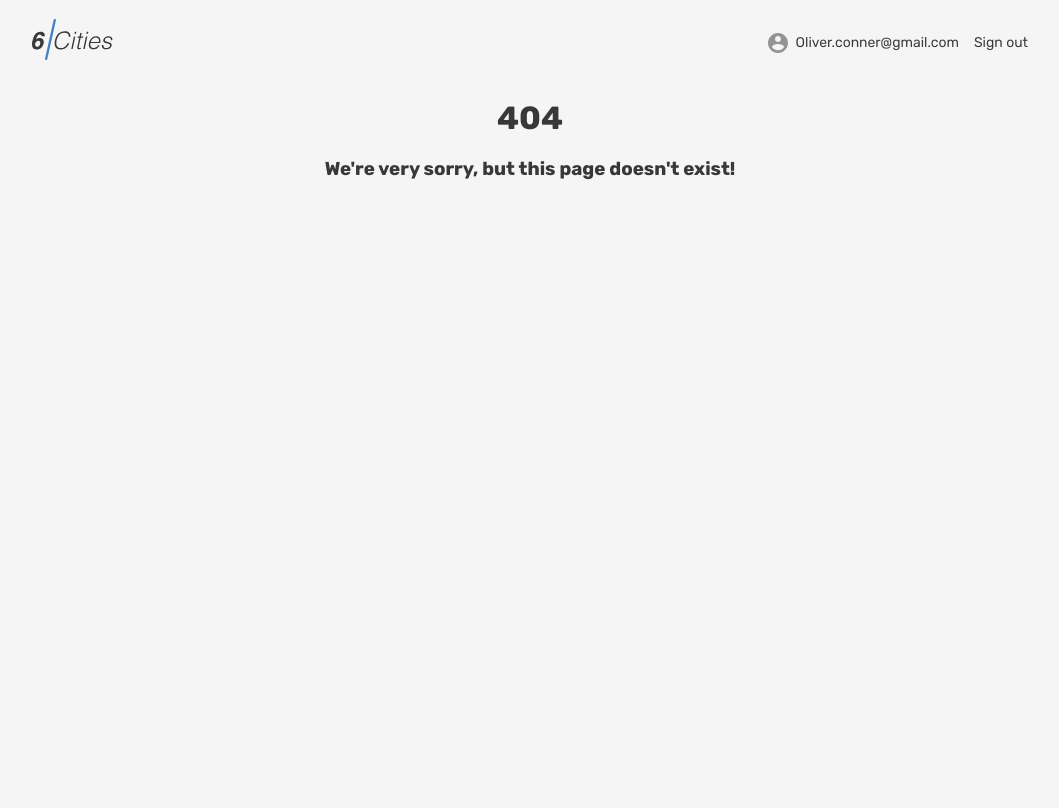
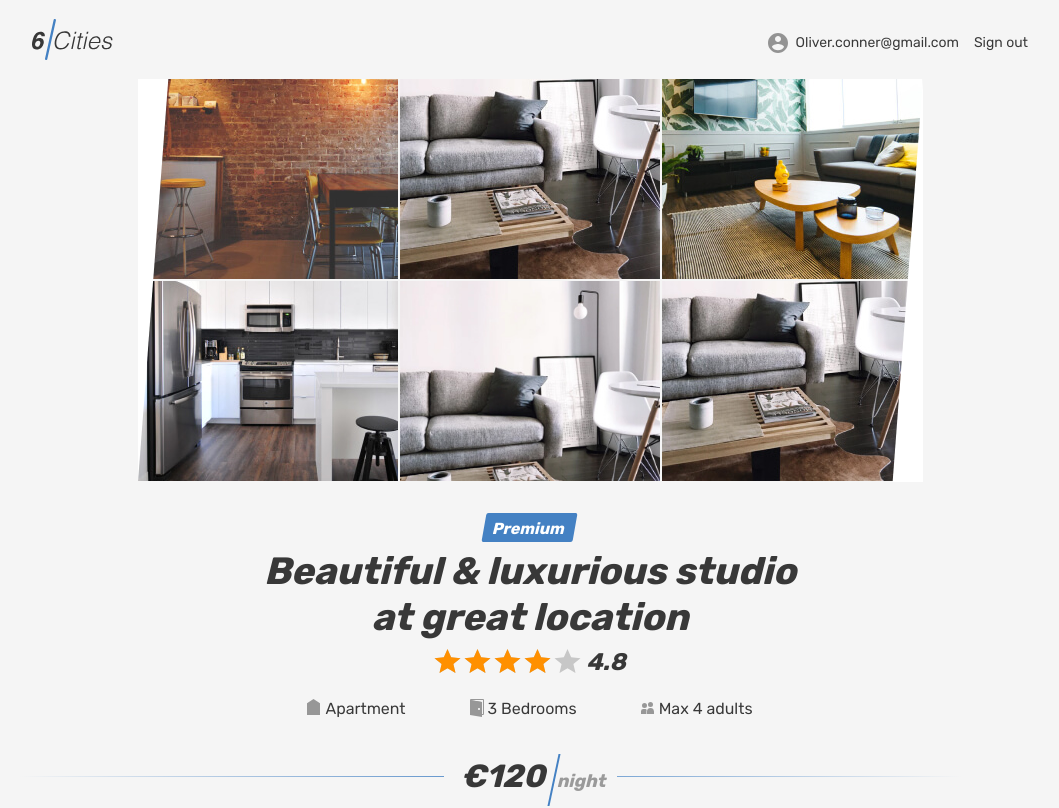
Before and after one commit to htmlacademy-react/1528375-six-cities-simple-11, a React (Create React App) app in the folder project/: page /offer/1 in a window 1280 px wide. Before the commit this address had no page. Shown: the top 808 px of the page, without its empty margins (110-1169 px from the left). Built offline with nearby package versions, Linux system fonts and the light colour scheme.

Commit message:
Использован state для сохранения данных в форме комментариев

```diff
--- a/project/src/components/app/app.tsx
+++ b/project/src/components/app/app.tsx
@@ -1,7 +1,7 @@
 import { BrowserRouter, Route, Routes } from 'react-router-dom';
 import { MainPage } from '../../pages/main-page/main-page';
 import { Login } from '../../pages/login/login';
-// import { Room } from '../../pages/room/room';
+import { Room } from '../../pages/room/room';
 import { Header } from '../header/header';
 import { NotFound } from '../../pages/not-found/not-found';
 import { OffersType } from '../../types/types';
@@ -27,9 +27,7 @@ function App({placesCount, offers}: AppTypes): JSX.Element {
           }
         />
         <Route path='/login' element={<Login />} />
-        {/* <Route
-          path='/offer/:id'
-          element={<Room />} /> */}
+        <Route path='/offer/:id' element={<Room />} />
         <Route path='*' element={<NotFound />} />
       </Routes>
     </BrowserRouter>
--- /dev/null
+++ b/project/src/components/comment/comment.tsx
@@ -0,0 +1,90 @@
+import { ChangeEvent, useState } from 'react';
+
+function CommentsForm(): JSX.Element {
+  const [review, setReview] = useState({
+    rating: null,
+    review: ''
+  });
+
+  const formChangeHandle = (evt: ChangeEvent<HTMLInputElement | HTMLTextAreaElement>) => {
+    const {name, value} = evt.target;
+    setReview({
+      ...review,
+      [name]: value
+    });
+  };
+
+  return (
+    <section className="property__reviews reviews">
+      <h2 className="reviews__title">Reviews · <span className="reviews__amount">1</span></h2>
+      <ul className="reviews__list">
+        <li className="reviews__item">
+          <div className="reviews__user user">
+            <div className="reviews__avatar-wrapper user__avatar-wrapper">
+              <img className="reviews__avatar user__avatar" src="img/avatar-max.jpg" width={54} height={54} alt="Reviews avatar" />
+            </div>
+            <span className="reviews__user-name">
+                Max
+            </span>
+          </div>
+          <div className="reviews__info">
+            <div className="reviews__rating rating">
+              <div className="reviews__stars rating__stars">
+                <span style={{width: '80%'}} />
+                <span className="visually-hidden">Rating</span>
+              </div>
+            </div>
+            <p className="reviews__text">
+                A quiet cozy and picturesque that hides behind a a river by the unique lightness of Amsterdam. The building is green and from 18th century.
+            </p>
+            <time className="reviews__time" dateTime="2019-04-24">April 2019</time>
+          </div>
+        </li>
+      </ul>
+      <form className="reviews__form form" action="#" method="post">
+        <label className="reviews__label form__label" htmlFor="review">Your review</label>
+        <div className="reviews__rating-form form__rating">
+          <input className="form__rating-input visually-hidden" name="rating" defaultValue={5} id="5-stars" type="radio" onChange={formChangeHandle}/>
+          <label htmlFor="5-stars" className="reviews__rating-label form__rating-label" title="perfect">
+            <svg className="form__star-image" width={37} height={33}>
+              <use xlinkHref="#icon-star" />
+            </svg>
+          </label>
+          <input className="form__rating-input visually-hidden" name="rating" defaultValue={4} id="4-stars" type="radio" onChange={formChangeHandle} />
+          <label htmlFor="4-stars" className="reviews__rating-label form__rating-label" title="good">
+            <svg className="form__star-image" width={37} height={33}>
+              <use xlinkHref="#icon-star" />
+            </svg>
+          </label>
+          <input className="form__rating-input visually-hidden" name="rating" defaultValue={3} id="3-stars" type="radio" onChange={formChangeHandle}/>
+          <label htmlFor="3-stars" className="reviews__rating-label form__rating-label" title="not bad">
+            <svg className="form__star-image" width={37} height={33}>
+              <use xlinkHref="#icon-star" />
+            </svg>
+          </label>
+          <input className="form__rating-input visually-hidden" name="rating" defaultValue={2} id="2-stars" type="radio" onChange={formChangeHandle}/>
+          <label htmlFor="2-stars" className="reviews__rating-label form__rating-label" title="badly">
+            <svg className="form__star-image" width={37} height={33}>
+              <use xlinkHref="#icon-star" />
+            </svg>
+          </label>
+          <input className="form__rating-input visually-hidden" name="rating" defaultValue={1} id="1-star" type="radio" onChange={formChangeHandle}/>
+          <label htmlFor="1-star" className="reviews__rating-label form__rating-label" title="terribly">
+            <svg className="form__star-image" width={37} height={33}>
+              <use xlinkHref="#icon-star" />
+            </svg>
+          </label>
+        </div>
+        <textarea className="reviews__textarea form__textarea" id="review" name="review" placeholder="Tell how was your stay, what you like and what can be improved" value={review.review} onChange={formChangeHandle}/>
+        <div className="reviews__button-wrapper">
+          <p className="reviews__help">
+              To submit review please make sure to set <span className="reviews__star">rating</span> and describe your stay with at least <b className="reviews__text-amount">50 characters</b>.
+          </p>
+          <button className="reviews__submit form__submit button" type="submit" disabled>Submit</button>
+        </div>
+      </form>
+    </section>
+  );
+}
+
+export {CommentsForm};
--- a/project/src/components/header/header.tsx
+++ b/project/src/components/header/header.tsx
@@ -1,12 +1,14 @@
+import { Link } from 'react-router-dom';
+
 function Header(): JSX.Element {
   return (
     <header className="header">
       <div className="container">
         <div className="header__wrapper">
           <div className="header__left">
-            <a className="header__logo-link header__logo-link--active">
+            <Link to={'/'} className="header__logo-link header__logo-link--active">
               <img className="header__logo" src="img/logo.svg" alt="6 cities logo" width={81} height={41} />
-            </a>
+            </Link>
           </div>
           <nav className="header__nav">
             <ul className="header__nav-list">
--- a/project/src/pages/room/room.tsx
+++ b/project/src/pages/room/room.tsx
@@ -1,14 +1,6 @@
-import { OffersType } from '../../types/types';
+import { CommentsForm } from '../../components/comment/comment';
 
-type RoomPageProps = {
-  offer: OffersType;
-}
-
-const calcRating = (rating: number): number => Math.floor((rating * 100) / 5);
-
-function Room(props: RoomPageProps): JSX.Element {
-  const { isPremium, price, title, type, rating, bedrooms, maxAdults } = props.offer;
-
+function Room(): JSX.Element {
   return (
     <main className="page__main page__main--property">
       <section className="property">
@@ -37,38 +29,33 @@ function Room(props: RoomPageProps): JSX.Element {
         <div className="property__container container">
           <div className="property__wrapper">
             <div className="property__mark">
-              {isPremium
-                ?
-                <div className="place-card__mark">
-                  <span>Premium</span>
-                </div>
-                : ''}
+              <span>Premium</span>
             </div>
             <div className="property__name-wrapper">
               <h1 className="property__name">
-                {title}
+                  Beautiful &amp; luxurious studio at great location
               </h1>
             </div>
             <div className="property__rating rating">
               <div className="property__stars rating__stars">
-                <span style={{ width: `${calcRating(rating)}%` }} />
+                <span style={{width: '80%'}} />
                 <span className="visually-hidden">Rating</span>
               </div>
-              <span className="property__rating-value rating__value">{rating}</span>
+              <span className="property__rating-value rating__value">4.8</span>
             </div>
             <ul className="property__features">
               <li className="property__feature property__feature--entire">
-                {type}
+                  Apartment
               </li>
               <li className="property__feature property__feature--bedrooms">
-                {bedrooms} Bedrooms
+                  3 Bedrooms
               </li>
               <li className="property__feature property__feature--adults">
-                  Max {maxAdults} adults
+                  Max 4 adults
               </li>
             </ul>
             <div className="property__price">
-              <b className="property__price-value">€{price}</b>
+              <b className="property__price-value">€120</b>
               <span className="property__price-text">&nbsp;night</span>
             </div>
             <div className="property__inside">
@@ -128,75 +115,9 @@ function Room(props: RoomPageProps): JSX.Element {
                 </p>
               </div>
             </div>
-            <section className="property__reviews reviews">
-              <h2 className="reviews__title">Reviews · <span className="reviews__amount">1</span></h2>
-              <ul className="reviews__list">
-                <li className="reviews__item">
-                  <div className="reviews__user user">
-                    <div className="reviews__avatar-wrapper user__avatar-wrapper">
-                      <img className="reviews__avatar user__avatar" src="img/avatar-max.jpg" width={54} height={54} alt="Reviews avatar" />
-                    </div>
-                    <span className="reviews__user-name">
-                        Max
-                    </span>
-                  </div>
-                  <div className="reviews__info">
-                    <div className="reviews__rating rating">
-                      <div className="reviews__stars rating__stars">
-                        <span style={{width: '80%'}} />
-                        <span className="visually-hidden">Rating</span>
-                      </div>
-                    </div>
-                    <p className="reviews__text">
-                        A quiet cozy and picturesque that hides behind a a river by the unique lightness of Amsterdam. The building is green and from 18th century.
-                    </p>
-                    <time className="reviews__time" dateTime="2019-04-24">April 2019</time>
-                  </div>
-                </li>
-              </ul>
-              <form className="reviews__form form" action="#" method="post">
-                <label className="reviews__label form__label" htmlFor="review">Your review</label>
-                <div className="reviews__rating-form form__rating">
-                  <input className="form__rating-input visually-hidden" name="rating" defaultValue={5} id="5-stars" type="radio" />
-                  <label htmlFor="5-stars" className="reviews__rating-label form__rating-label" title="perfect">
-                    <svg className="form__star-image" width={37} height={33}>
-                      <use xlinkHref="#icon-star" />
-                    </svg>
-                  </label>
-                  <input className="form__rating-input visually-hidden" name="rating" defaultValue={4} id="4-stars" type="radio" />
-                  <label htmlFor="4-stars" className="reviews__rating-label form__rating-label" title="good">
-                    <svg className="form__star-image" width={37} height={33}>
-                      <use xlinkHref="#icon-star" />
-                    </svg>
-                  </label>
-                  <input className="form__rating-input visually-hidden" name="rating" defaultValue={3} id="3-stars" type="radio" />
-                  <label htmlFor="3-stars" className="reviews__rating-label form__rating-label" title="not bad">
-                    <svg className="form__star-image" width={37} height={33}>
-                      <use xlinkHref="#icon-star" />
-                    </svg>
-                  </label>
-                  <input className="form__rating-input visually-hidden" name="rating" defaultValue={2} id="2-stars" type="radio" />
-                  <label htmlFor="2-stars" className="reviews__rating-label form__rating-label" title="badly">
-                    <svg className="form__star-image" width={37} height={33}>
-                      <use xlinkHref="#icon-star" />
-                    </svg>
-                  </label>
-                  <input className="form__rating-input visually-hidden" name="rating" defaultValue={1} id="1-star" type="radio" />
-                  <label htmlFor="1-star" className="reviews__rating-label form__rating-label" title="terribly">
-                    <svg className="form__star-image" width={37} height={33}>
-                      <use xlinkHref="#icon-star" />
-                    </svg>
-                  </label>
-                </div>
-                <textarea className="reviews__textarea form__textarea" id="review" name="review" placeholder="Tell how was your stay, what you like and what can be improved" defaultValue={''} />
-                <div className="reviews__button-wrapper">
-                  <p className="reviews__help">
-                      To submit review please make sure to set <span className="reviews__star">rating</span> and describe your stay with at least <b className="reviews__text-amount">50 characters</b>.
-                  </p>
-                  <button className="reviews__submit form__submit button" type="submit" disabled>Submit</button>
-                </div>
-              </form>
-            </section>
+
+            <CommentsForm />
+
           </div>
         </div>
         <section className="property__map map" />
```
